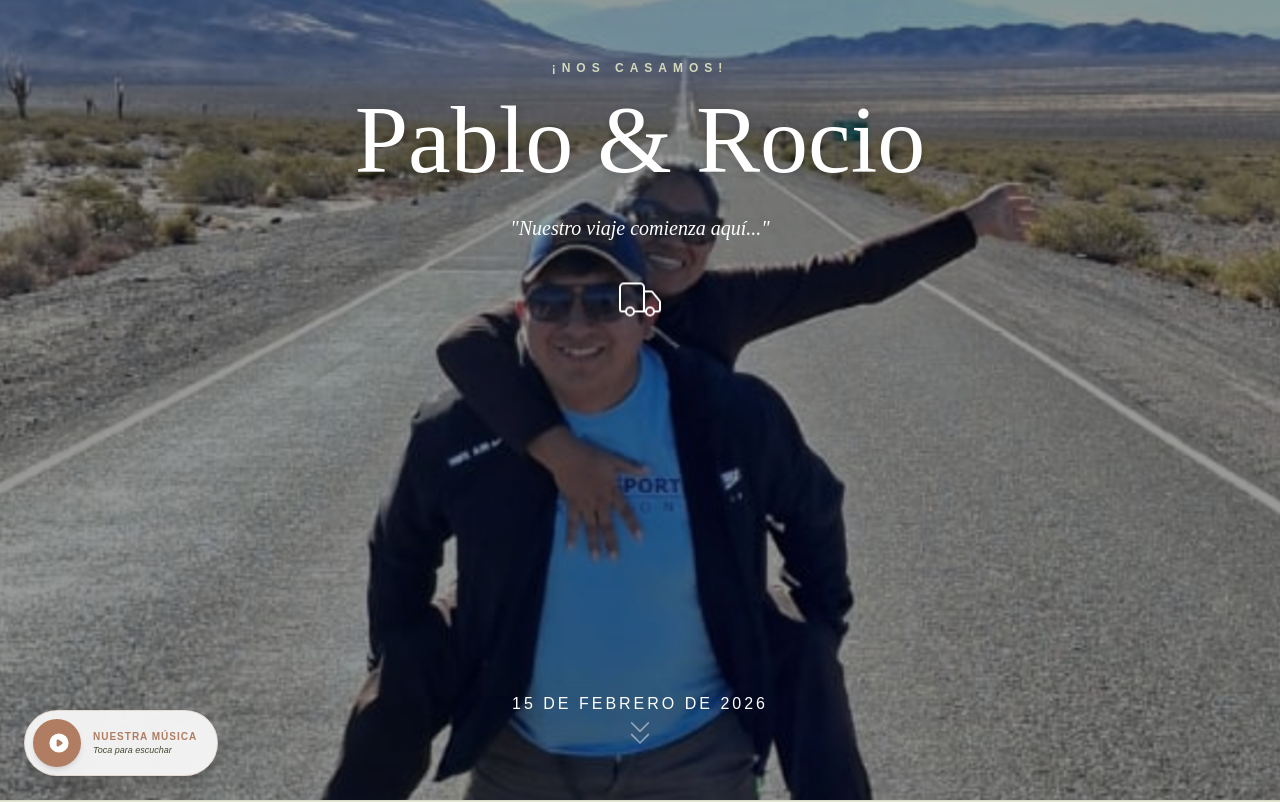
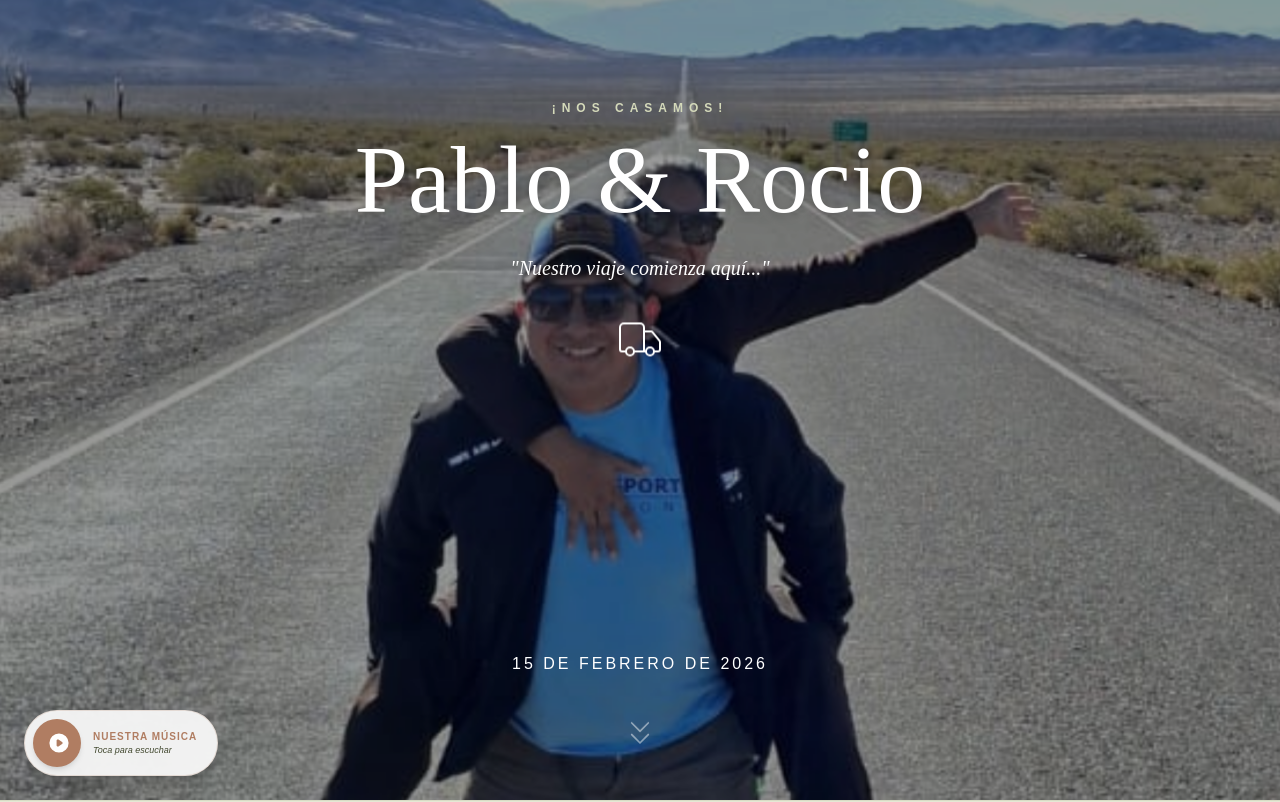
Before and after one commit to CactusEme/boda-pabloyro, a React (Vite) app: page / in a window 1280 px wide. Shown: the top 802 px of the page. Built offline with nearby package versions, Linux system fonts and the light colour scheme.

Commit message:
arregle error de vista movil

```diff
--- a/src/components/Hero.jsx
+++ b/src/components/Hero.jsx
@@ -53,7 +53,7 @@ const Hero = () => {
         {/* Icono del camión y Fecha */}
         <div className="animate-fade-in-up [animation-delay:600ms] mt-10">
           <Truck size={48} strokeWidth={1} className="mx-auto mb-4 animate-bounce text-boda-beige" />
-          <p className="uppercase tracking-[3px] font-medium text-boda-beige mt-90 mb-6">15 de Febrero de 2026</p>
+          <p className="uppercase tracking-[3px] font-medium text-boda-beige mt-70 mb-6">15 de Febrero de 2026</p>
         </div>
       </div>
 
```
